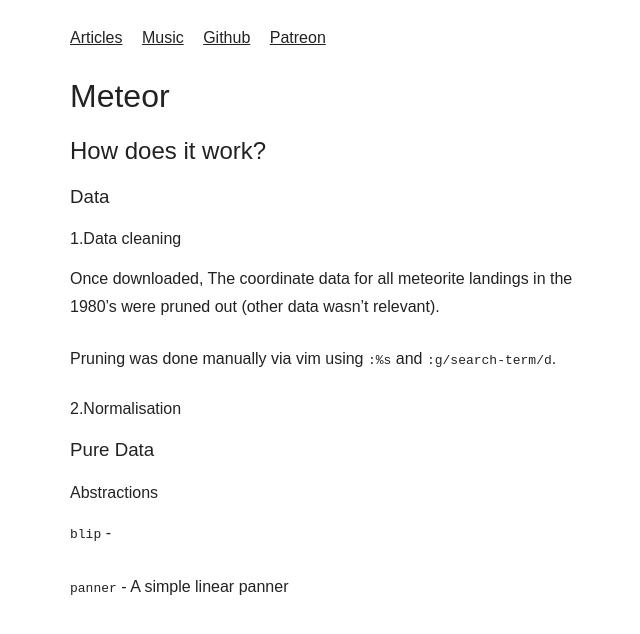
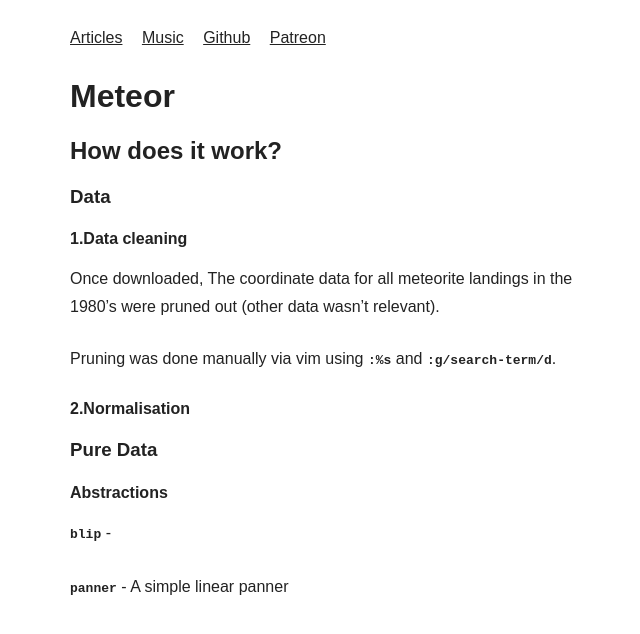
Before and after one commit to joereynolds/joereynolds.github.io, a Jekyll site: the page built from assets/articles/meteor/docs/meteor.md, in a window 1280 px wide. Shown: the top 634 px of the page, without its empty margins (314-954 px from the left). Built offline with Jekyll 4.4.1, drawn with Linux system fonts in a browser that asks for light colours; some web fonts are replaced; our own code applies the rules of GitHub Pages for plain Markdown files.

Commit message:
Make cold and headings bold
The styling was a bit too similar before. It was hard to differentiate
between headings, code and regular text.

```diff
--- a/assets/css/style.css
+++ b/assets/css/style.css
@@ -32,7 +32,6 @@
 }
 
 h1, h2, h3, h4, h5 {
-  font-weight: 400;
   line-height: 1.25em;
   margin-bottom: .5em;
 }
@@ -48,6 +47,10 @@
   border-left : 2px solid currentColor;
   font-size : .8em;
   padding-left :15px;
+}
+
+code {
+    font-weight: bold;
 }
 
 table {
```
